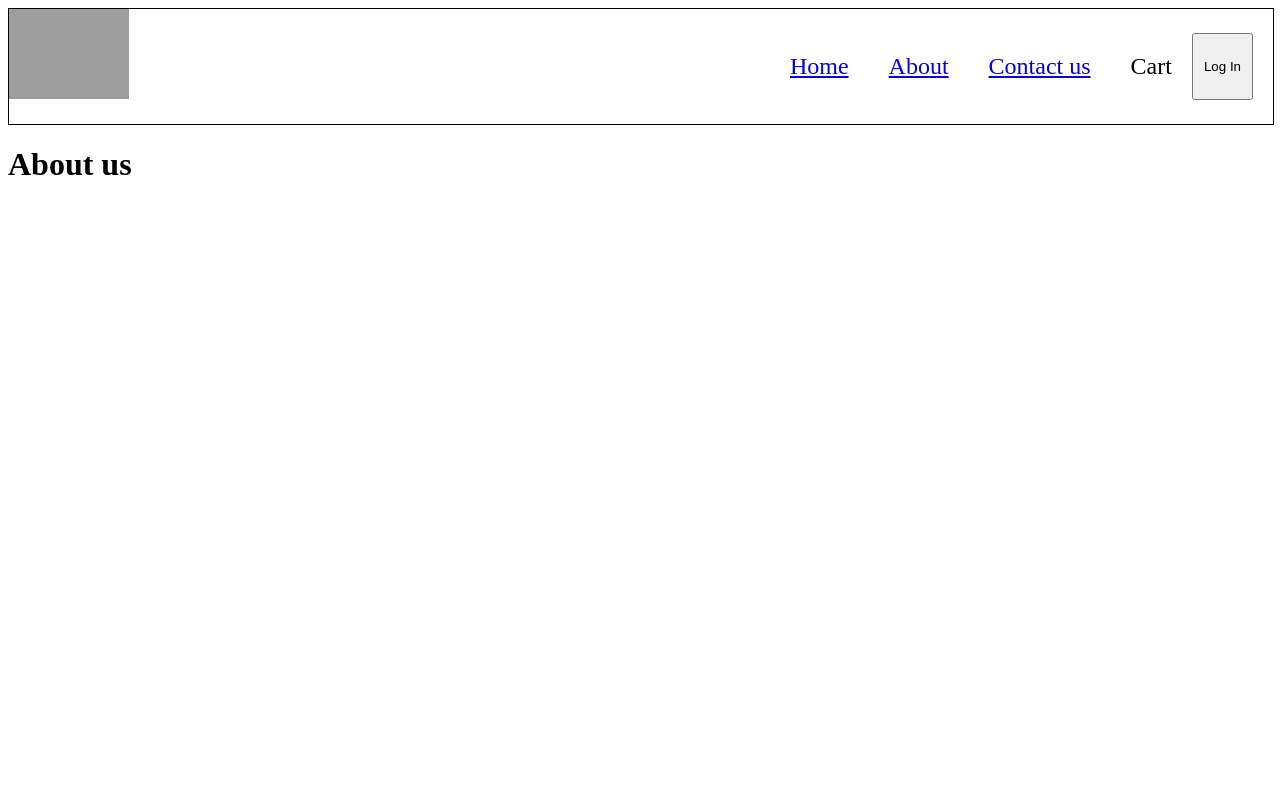
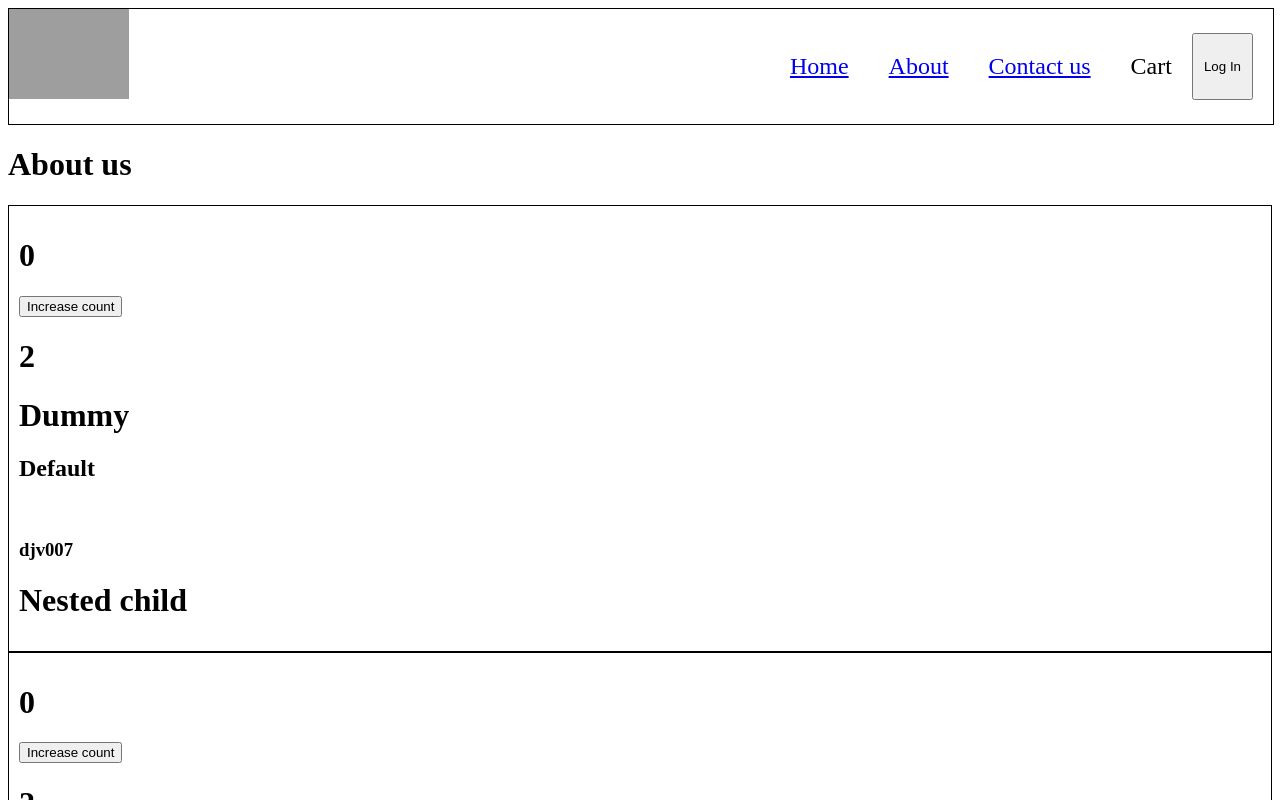
Before and after one commit to djv007/namaste-react, a React (Vite) app: page /about in a window 1280 px wide. Shown: the top 800 px of the page. Built offline with nearby package versions, Linux system fonts and the light colour scheme; no server answers; grey boxes are pictures that could not be loaded.

Commit message:
episode - 08 - Let's get classy

```diff
--- a/index.css
+++ b/index.css
@@ -86,3 +86,8 @@
 .search-box {
 
 } */
+
+.user-card {
+    padding: 10px;
+    border: 1px solid black;
+}
--- a/src/components/About.js
+++ b/src/components/About.js
@@ -1,9 +1,30 @@
-const About = () => {
-    return (
-        <div>
-            <h1>About us</h1>
-        </div>
-    )
-};
+import { Component } from "react";
+import User from "./User";
+import UserClass from "./UserClass";
+
+class About extends Component {
+    constructor(props) {
+        console.log("Parent constructor");
+        super(props);
+    }
+
+     componentDidMount() {
+        console.log("Parent ComponentDidMount");
+    }
+
+    render() {
+        console.log("Parent render");
+        return (
+            <div>
+                <h1>About us</h1>
+                {/* <User name = {"Dhananjay (function)"} location = {"Budaun (function)"}/> */}
+                <UserClass  name = {"First"} location = {"Budaun (class)"} />
+                <UserClass  name = {"Second"} location = {"Budaun (class)"} />
+                <UserClass  name = {"Third"} location = {"Budaun (class)"} />
+            </div>
+        )
+    }
+}
+
 
 export default About;
--- /dev/null
+++ b/src/components/NestedClass.js
@@ -0,0 +1,21 @@
+import React from "react";
+
+class NestedClass extends React.Component {
+    constructor(props) {
+        super(props);
+        console.log("Nested child Constrcutor");
+    }
+
+    componentDidMount() {
+        console.log("Nested child CompDidMount");
+    }
+
+    render() {
+        console.log("Nested child render");
+        return (
+            <h1>Nested child</h1>
+        )
+    }
+}
+
+export default NestedClass;
--- /dev/null
+++ b/src/components/User.js
@@ -0,0 +1,18 @@
+import { useState } from "react";
+
+const User = (props) => {
+    const {name,location} = props;
+    const [count] = useState(0);
+    const [count2] = useState(2);
+    return (
+        <div className="user-card">
+            <h1>{count}</h1>
+            <h1>{count2}</h1>
+            <h1>{name}</h1>
+            <h2>{location}</h2>
+            <h3>djv007</h3>
+        </div>
+    )
+};
+
+export default User;
--- /dev/null
+++ b/src/components/UserClass.js
@@ -0,0 +1,72 @@
+import React from "react";
+import User from "./User";
+import NestedClass from "./NestedClass";
+import {GITHUB_USER_API} from "../utils/constants";
+
+
+class UserClass extends React.Component {
+    constructor(props) {
+        console.log(props.name + "Child constructor");
+        super(props);
+        // console.log(props);
+        this.state = {
+            count : 0,
+            count2 : 2,
+            count3 : 0,
+            userInfo : {
+                name : "Dummy",
+                location : "Default"
+            }
+        }
+    }
+
+    async componentDidMount() {
+        console.log(this.props.name + "Child ComponentDidMount");
+        const data = await fetch(GITHUB_USER_API);
+        const json = await data.json();
+        this.setState({
+            userInfo : json
+        })
+        console.log("json" , json);
+    }
+
+    componentDidUpdate() {
+        console.log("Component did update");
+    }
+
+    componentWillUnmount() {
+        console.log("Component will unmount");
+    }
+
+     render() {
+        console.log(this.props.name + "Child render");
+        // const {name,location} = this.props;
+        const {count, count2} = this.state;
+        const {name , location , avatar_url} = this.state.userInfo;
+        return (
+            <div className="user-card">
+            <h1>{count}</h1>
+            <button
+            onClick={() => {
+                this.setState({
+                    count: this.state.count + 1,
+                    count2: this.state.count2 + 1,
+                })
+            }
+            }
+            >
+                Increase count
+            </button>
+            <h1>{count2}</h1>
+            <h1>{name}</h1>
+            <h2>{location}</h2>
+            <img src={avatar_url}/>
+            <h3>djv007</h3>
+            <NestedClass/>
+        </div>
+        )
+
+    }
+}
+
+export default UserClass;
--- a/src/utils/constants.js
+++ b/src/utils/constants.js
@@ -5,3 +5,5 @@ export const CDN_URL = "https://media-assets.swiggy.com/swiggy/image/upload/fl_l
 export const GET_ALL_RES = "https://www.swiggy.com/dapi/restaurants/list/v5?lat=12.9351929&lng=77.62448069999999&is-seo-homepage-enabled=true&page_type=DESKTOP_WEB_LISTING";
 
 export const RES_INFO = "https://www.swiggy.com/dapi/menu/pl?page-type=REGULAR_MENU&complete-menu=true&lat=12.9351929&lng=77.62448069999999&restaurantId=";
+
+export const GITHUB_USER_API = "https://api.github.com/users/djv007";
```
Also changed, not shown: 2 other files (tests, documents, lock files or other folders).
